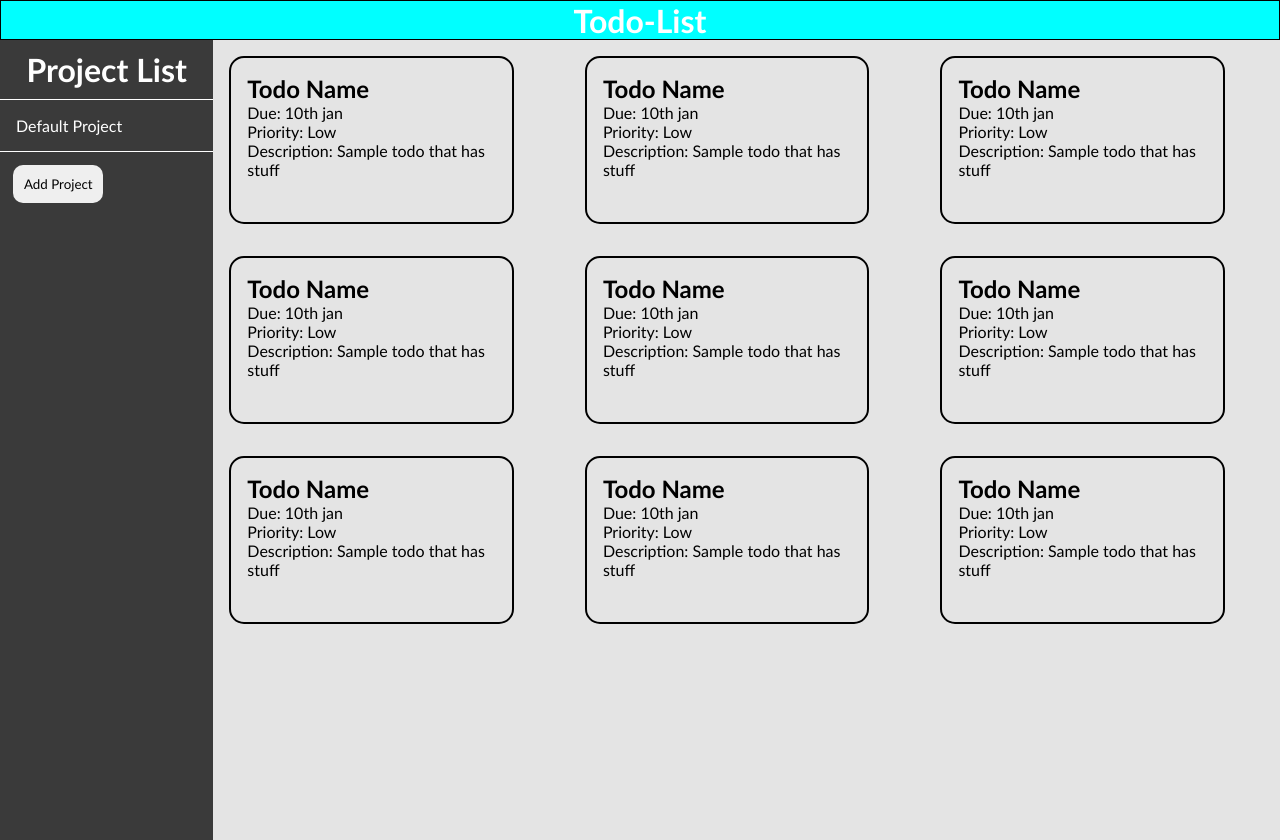
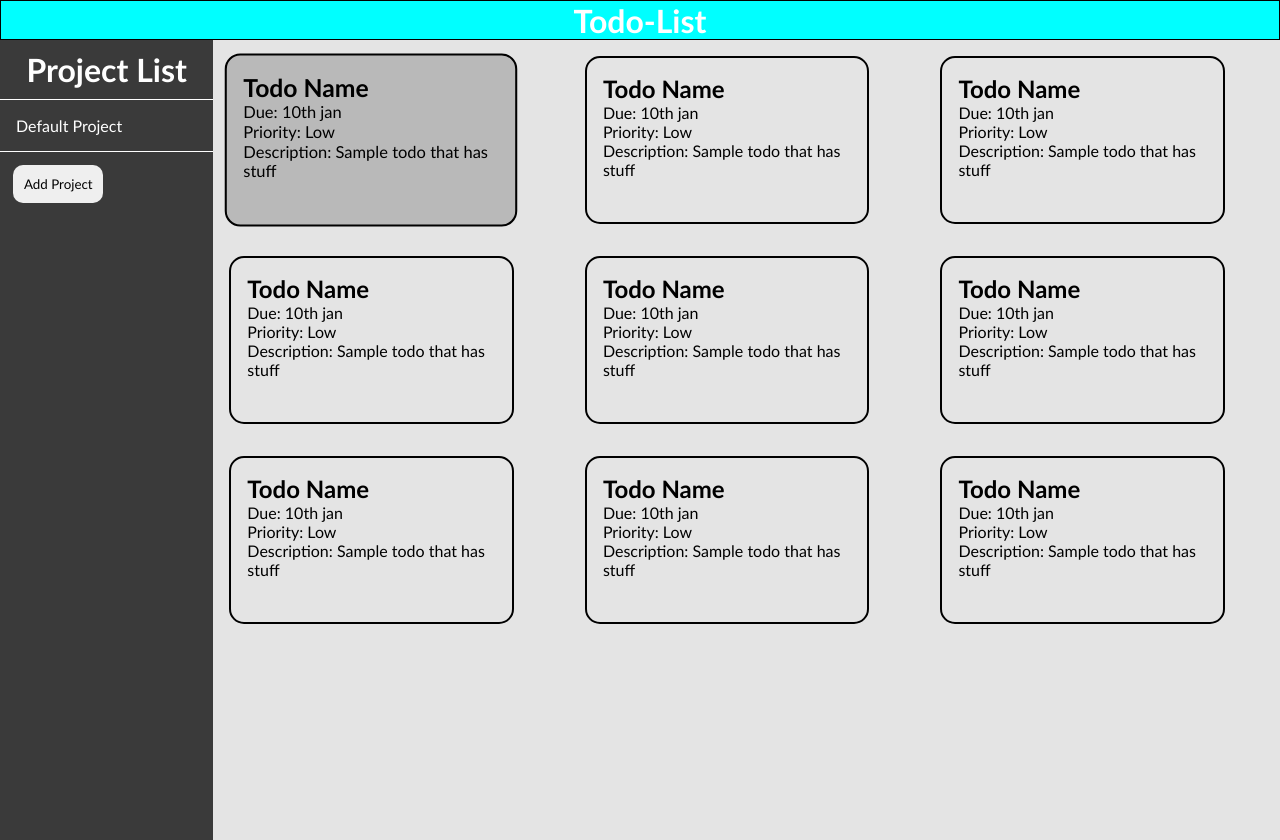
Before and after one commit to Appropriate32/Todo-List, a website built with webpack: page src/template.html in a window 1280 px wide. In both pictures the pointer is over the element 371 px from the left and 140 px from the top of the page. Built offline with nearby package versions, Linux system fonts and the light colour scheme.

Commit message:
Added some hover animations on todo items

```diff
--- a/src/styles.css
+++ b/src/styles.css
@@ -108,4 +108,10 @@ main {
     height: auto;
     padding: 1em;
     margin: 1em;
+    transition: 0.2s ease transform, 0.2s ease background;
 }
+
+.todo-item:hover {
+    transform: scale(1.03);
+    background: rgba(0, 0, 0, 0.189);
+}
```
